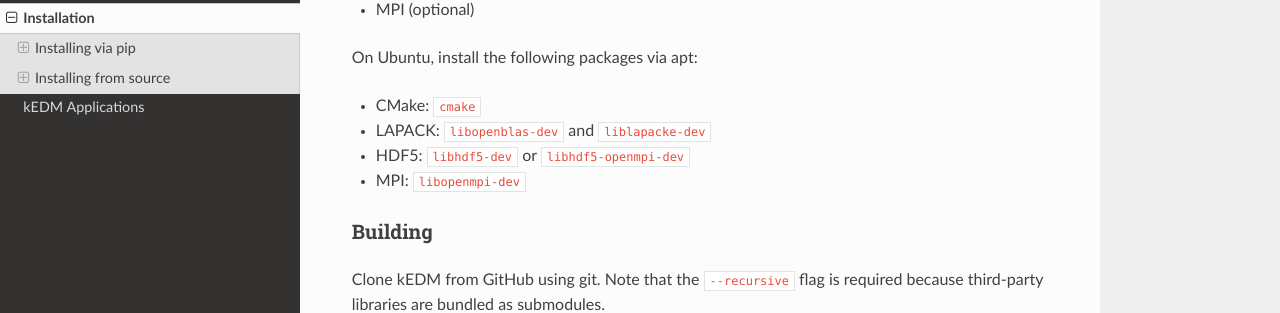
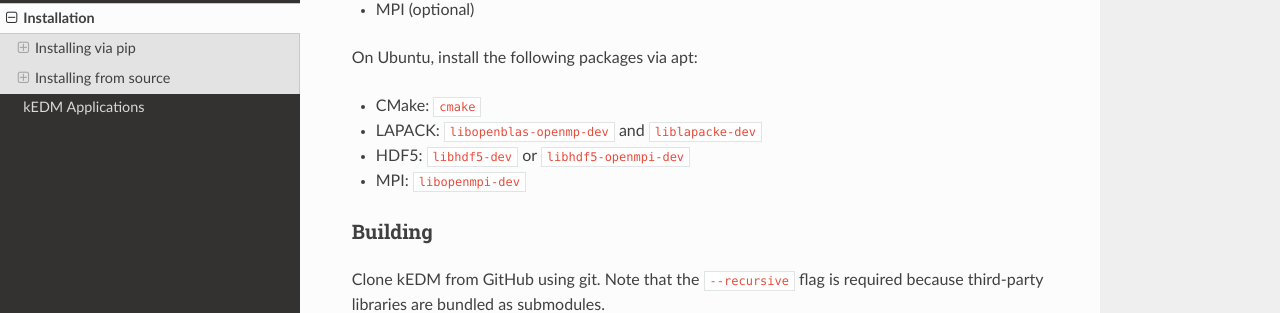
Before and after one commit to keichi/kEDM, a Sphinx documentation site: the page built from docs/setup.rst, in a window 1280 px wide and 900 px high, scrolled down 498 px. Shown: the part 135-448 px from the top of the window. Built offline with Sphinx 7.4.7 and the Read the Docs theme 2.0.0, drawn with Linux system fonts in a browser that asks for light colours.

Commit message:
Make sure threaded BLAS is linked

```diff
--- a/docs/setup.rst
+++ b/docs/setup.rst
@@ -30,7 +30,7 @@
 On Ubuntu, install the following packages via apt:
 
 - CMake: ``cmake``
-- LAPACK: ``libopenblas-dev`` and ``liblapacke-dev``
+- LAPACK: ``libopenblas-openmp-dev`` and ``liblapacke-dev``
 - HDF5: ``libhdf5-dev`` or ``libhdf5-openmpi-dev``
 - MPI: ``libopenmpi-dev``
 
```
Also changed, not shown: 1 other file.
